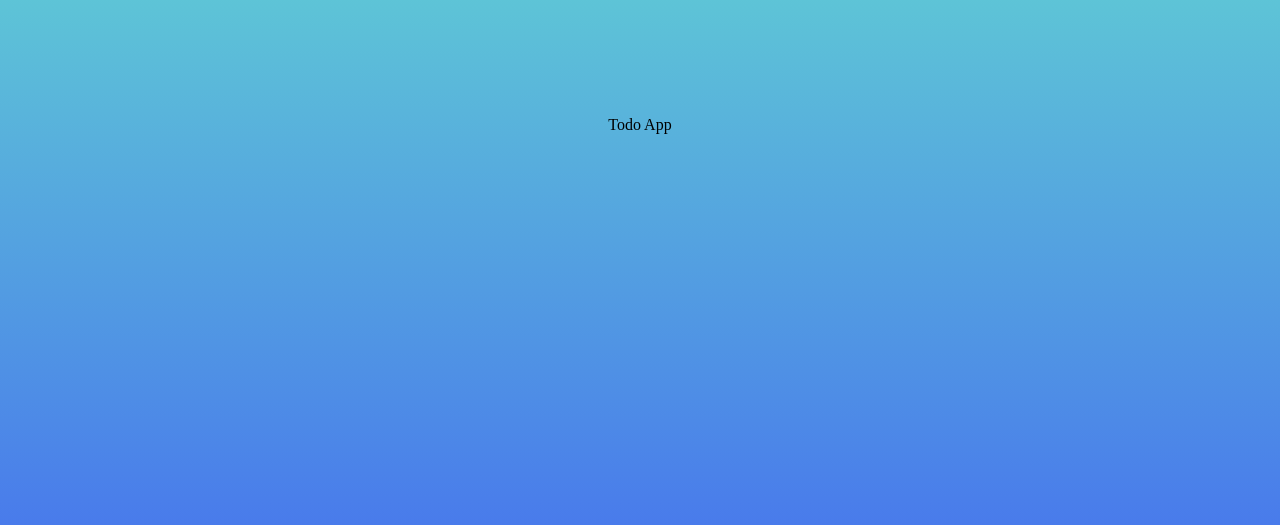
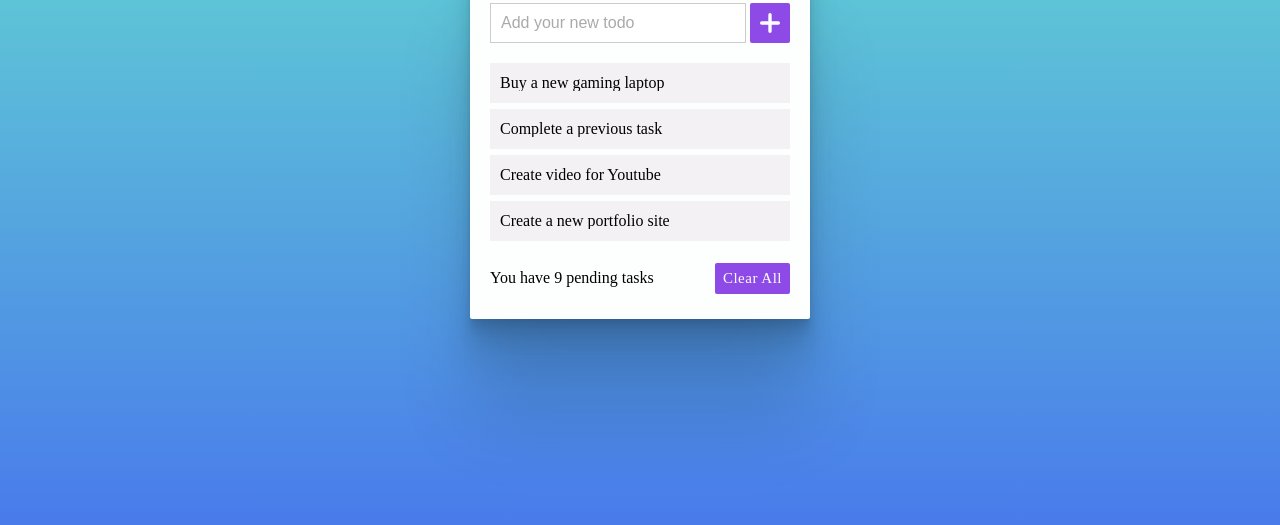
Before and after one commit to geezers-io/todo-app-assignment, a website built with Parcel: page index.html in a window 1280 px wide. Shown: the part 275-800 px from the top of the page. Built offline with nearby package versions, Linux system fonts and the light colour scheme.

Commit message:
feat: html + css 작성

```diff
--- a/index.html
+++ b/index.html
@@ -12,6 +12,55 @@
 <body>
   <article class="todo-app">
     <h1>Todo App</h1>
+
+    <header class="horizontal">
+      <input class="add-input" placeholder="Add your new todo" />
+      <button class="add-button"></button>
+    </header>
+
+    <ul class="todos">
+      <li class="todo">
+        <p>Buy a new gaming laptop</p>
+        <button class="delete-button"></button>
+      </li>
+      <li class="todo">
+        <p>Complete a previous task</p>
+        <button class="delete-button"></button>
+      </li>
+      <li class="todo">
+        <p>Create video for Youtube</p>
+        <button class="delete-button"></button>
+      </li>
+      <li class="todo">
+        <p>Create a new portfolio site</p>
+        <button class="delete-button"></button>
+      </li>
+      <li class="todo">
+        <p>Go grocery shopping</p>
+        <button class="delete-button"></button>
+      </li>
+      <li class="todo">
+        <p>Finish work report</p>
+        <button class="delete-button"></button>
+      </li>
+      <li class="todo">
+        <p>Create a new portfolio site</p>
+        <button class="delete-button"></button>
+      </li>
+      <li class="todo">
+        <p>Call the dentist to schedule an appointment</p>
+        <button class="delete-button"></button>
+      </li>
+      <li class="todo">
+        <p>Clean the house</p>
+        <button class="delete-button"></button>
+      </li>
+    </ul>
+
+    <footer class="horizontal">
+      <p class="remain-tasks">You have <span class="remain-tasks-count">9</span> pending tasks</p>
+      <button class="clear-button">Clear All</button>
+    </footer>
   </article>
 </body>
 </html>
--- a/styles.css
+++ b/styles.css
@@ -22,7 +22,7 @@
 *,
 *::before,
 *::after {
-   box-sizing: border-box;
+  box-sizing: border-box;
 }
 
 html,
@@ -58,4 +58,122 @@ button:active {
 }
 
 .todo-app {
+  width: 340px;
+  max-width: 100%;
+  display: flex;
+  flex-direction: column;
+  gap: 20px;
+  padding: 25px 20px;
+  background: var(--color-white);
+  border-radius: var(--border-radius);
+  box-shadow: var(--box-shadow);
 }
+
+.todo-app h1 {
+  font-size: 26px;
+  font-weight: bold;
+}
+
+.todo-app :is(header, footer).horizontal {
+  display: flex;
+  justify-content: space-between;
+  align-items: center;
+  gap: 4px;
+}
+
+/**
+ * header
+ */
+.todo-app header {
+  height: 40px;
+}
+
+.todo-app header .add-input {
+  flex: 1;
+  height: 100%;
+  padding: 10px;
+  border: 1px solid var(--color-gray-1);
+  font-size: 16px;
+}
+.todo-app header .add-input::placeholder {
+  color: var(--color-gray-2);
+}
+
+.todo-app header .add-button {
+  width: 40px;
+  height: 100%;
+  background: center / contain no-repeat url("./svg/plus.svg"), var(--color-purple);
+  color: white;
+}
+
+/**
+ * todos
+ */
+.todo-app .todos {
+  display: flex;
+  flex-direction: column;
+  gap: 6px;
+  height: 180px;
+  max-height: 180px;
+  overflow-y: auto;
+  scrollbar-width: thin;
+  scrollbar-color: var(--color-gray-1);
+}
+.todo-app .todos::-webkit-scrollbar {
+  width: 10px;
+}
+.todo-app .todos::-webkit-scrollbar-track {
+  background-color: var(--color-white);
+}
+.todo-app .todos::-webkit-scrollbar-thumb {
+  border-radius: 6px;
+  border: var(--border-radius) solid var(--color-white);
+  background-color: var(--color-gray-2);
+}
+
+.todo-app .todos .todo {
+  display: flex;
+  justify-content: space-between;
+  align-items: center;
+  min-height: 40px;
+  background-color: var(--color-gray-0);
+  min-width: 0;
+}
+
+.todo-app .todos .todo p {
+  flex: 1;
+  padding: 0 10px;
+  overflow: hidden;
+  text-overflow: ellipsis;
+  white-space: nowrap;
+}
+
+.todo-app .todos .todo .delete-button {
+  height: 100%;
+  width: 40px;
+  background: center / 1.2em no-repeat url("./svg/delete.svg"), var(--color-red);
+  opacity: 0;
+  will-change: opacity;
+  transition: opacity 0.1s;
+}
+.todo-app .todos .todo:hover .delete-button {
+  opacity: 1;
+}
+
+/**
+ * footer
+ */
+.todo-app footer {
+}
+
+.todo-app footer .remain-tasks {
+  font-size: 16px;
+}
+
+.todo-app footer .clear-button {
+  padding: 8px;
+  font-size: 15px;
+  letter-spacing: 0.5px;
+  color: var(--color-white);
+  background-color: var(--color-purple);
+}
```
